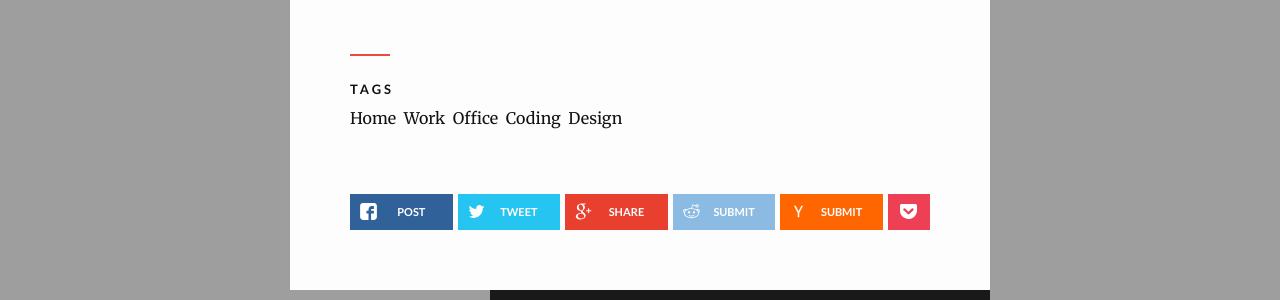
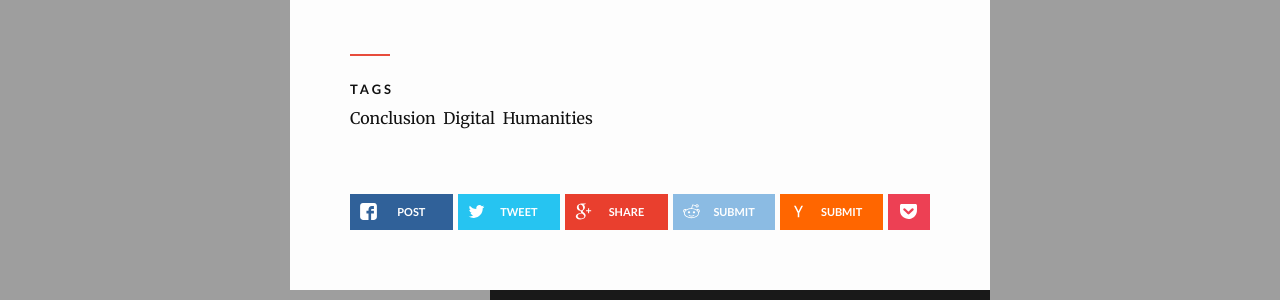
Before and after one commit to julia-pollack/julia-pollack.github.io, a Jekyll site: the page built from _posts/2016-04-20-conclusion.md, in a window 1280 px wide and 900 px high, scrolled down 1737 px. Shown: the part 290-590 px from the top of the window. Built offline with Jekyll 4.4.1, drawn with Linux system fonts in a browser that asks for light colours; nearby versions of some CDN libraries; comment, search, counter and statistics services are not loaded.

Commit message:
conclude

```diff
--- a/_posts/2015-02-08-try-to-do.md
+++ b/_posts/2016-04-20-conclusion.md
@@ -7,7 +7,7 @@ backgrounds:
     - http://julia-pollack.github.io/assets/photo/2015-07-24%2011.59.00.jpg
 thumb: http://julia-pollack.github.io/assets/photo/2015-08-06%2011.02.19.jpg
 categories: development work
-tags: home work office coding design
+tags: conclusion digital humanities
 ---
 This project was initially inspired as a participatory way to engage with the history of the American West. We sought to find a way to complicate the story of exploration laid down by Lewis and Clark and the mythology of the American landscape. We wanted to keep an open mind as we travelled, knowing that we bring our cultural bias and contextual knowledge with us wherever we move. We wanted to collect and construct a memory of our own westward movement with a conscientious awareness of ourselves as outsiders. With this in mind we chose to collect as many different forms of data and evidence that would could carry with us. Our initial mode of questioning was an attempt to represent a more complex notion of the American West with a first hand experience of the incongruencies of our notions of the land itself. We collected quantitative geospatial data and qualitative data in the form of journals and photographs. Each of these data forms required their own specific model for analysis. In future iterations of this project I would like to consider how different kinds of information can shed light on an experience. How can quantitative and qualitative data collection methods assist each other in representing and event and translating that to an audience?
 These investigatory practices were outlined so as to share the ways in which other researchers may choose to engage with seemingly disparate forms of information. Each data form served as a kind of evidence, outlining an aspect of the experience of our journey travelled. Each form of data had strength of information dependent on the parameters of its measurement. The numerical data showed proof of correlation between experience and recorded measure, the journaling data showed intent and experiential representation of history and space, and finally the photographic data showed a persistence an awareness of history in our contemporary notions of landscape. Each of these data forms have their own strengths and weakness, and theories that may be brought to the forefront along with its own biases and obfuscations. By placing them together we may see a more complex structural use of each. This project is meant to serve as a model for analysis and data collection. As Digital Humanities scholars venture into unknown spaces of research it is not only important to be informed about the traditions and conceptions of the field in which they originate but it becomes useful to see a myriad of other methods of investigation and documentation. By modeling this whole process in an open web format I hope to create a reference point for my own multimodal humanities investigation and encourage other researchers to take what I have outlined and use it as a way to enhance their own process.
```
